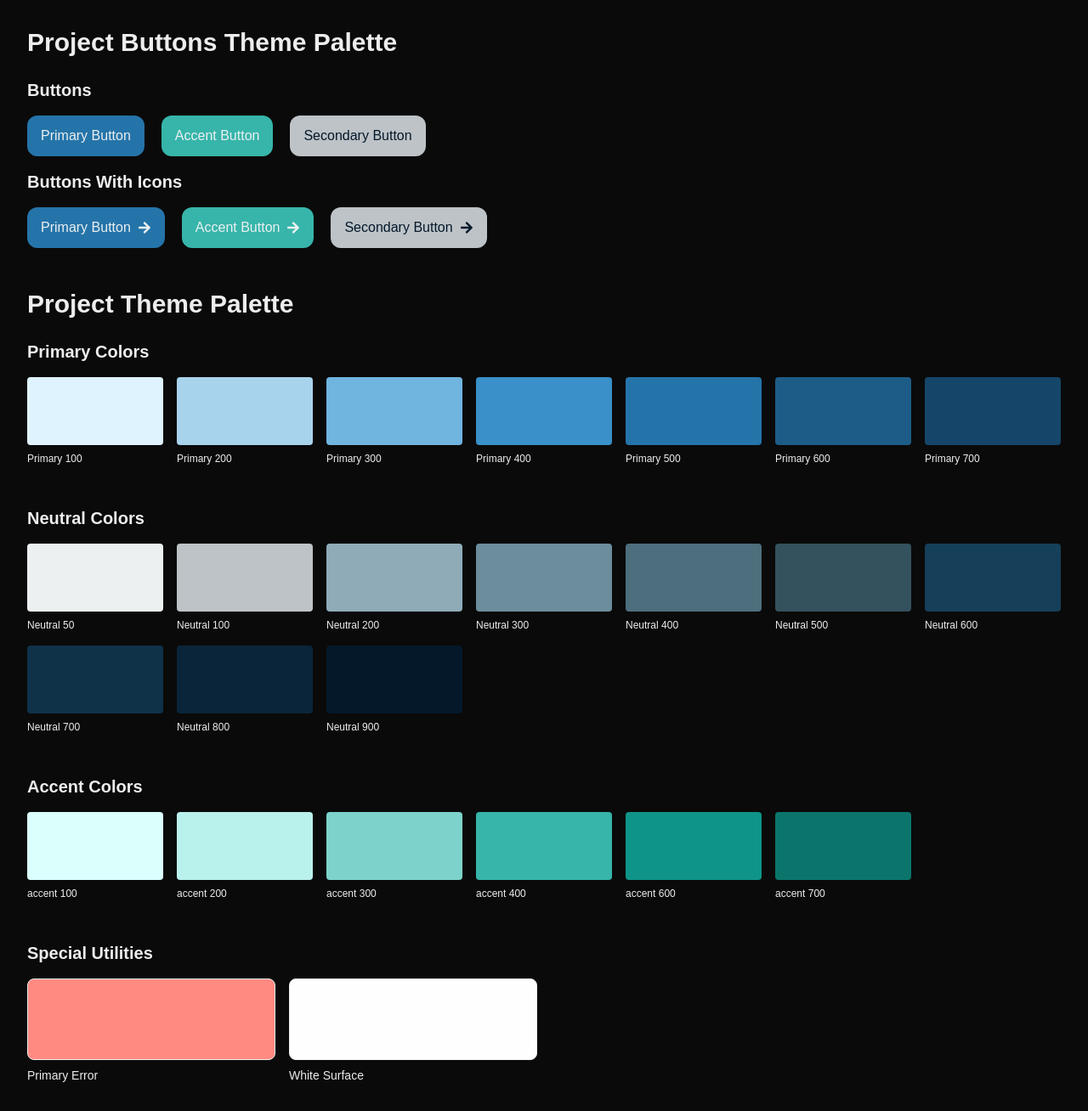
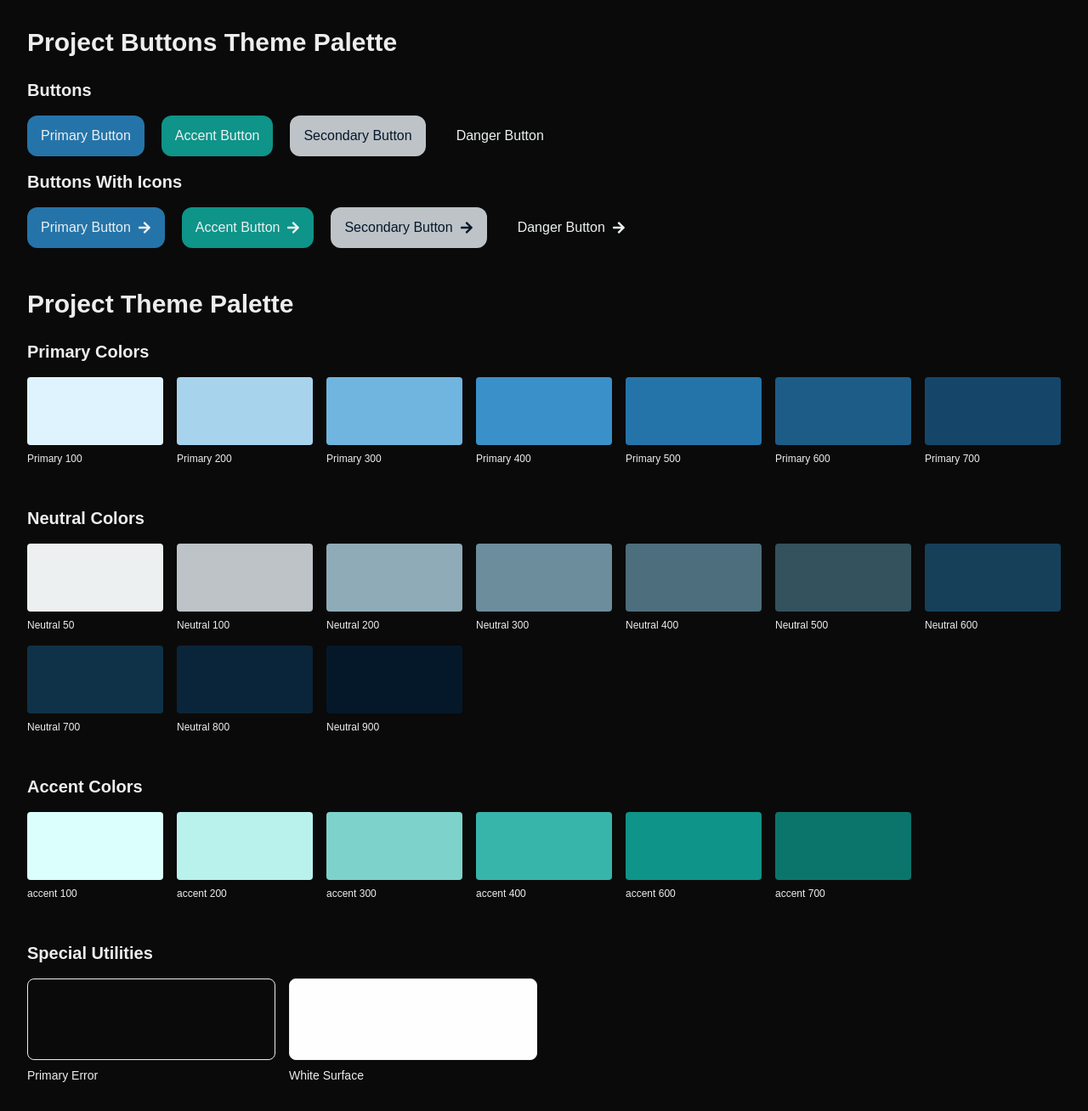
Before and after one commit to Marwan-Mamdouh/scholar, a Next.js app: page /colors in a window 1280 px wide. Shown: the whole page at 85% size. Built offline with nearby package versions, Linux system fonts and the light colour scheme.

Commit message:
style: add danger variant to Button component and add danger Colors display

```diff
--- a/src/app/globals.css
+++ b/src/app/globals.css
@@ -15,7 +15,6 @@
   --color-primary-500: var(--color-primary-500);
   --color-primary-600: var(--color-primary-600);
   --color-primary-700: var(--color-primary-700);
-  --color-primary-error: var(--color-primary-error);
 
   /* Neutral Colors */
   --color-neutral-50: var(--color-neutral-50);
@@ -36,6 +35,15 @@
   --color-accent-400: var(--color-accent-400);
   --color-accent-600: var(--color-accent-600);
   --color-accent-700: var(--color-accent-700);
+
+  /* Danger Colors */
+  --color-danger-100: var(--color-danger-100);
+  --color-danger-200: var(--color-danger-200);
+  --color-danger-300: var(--color-danger-300);
+  --color-danger-400: var(--color-danger-400);
+  --color-danger-600: var(--color-danger-600);
+  --color-danger-700: var(--color-danger-700);
+  --color-danger-800: var(--color-danger-800);
 
   --color-white-surface: var(--color-white-surface);
 }
@@ -88,7 +96,6 @@
   --color-primary-500: #2574a9;
   --color-primary-600: #1d5c87;
   --color-primary-700: #154669;
-  --color-primary-error: #ff8a81;
 
   /* Neutral Colors */
   --color-white-surface: #fefefe;
@@ -111,6 +118,15 @@
   --color-accent-600: #0e9488;
   --color-accent-700: #0b756b;
 
+  /* Danger Colors */
+  --color-danger-100: #fae6e5;
+  --color-danger-200: #ffc4c0;
+  --color-danger-300: #ff8a81;
+  --color-danger-400: #ff6f65;
+  --color-danger-600: #ff4538;
+  --color-danger-700: #e6271a;
+  --color-danger-800: #cf0d00;
+
   /* Original colors */
   --background: #0a0a0a;
   --foreground: #ededed;
@@ -127,7 +143,6 @@
     --color-primary-500: #2574a9;
     --color-primary-600: #1d5c87;
     --color-primary-700: #154669;
-    --color-primary-error: #ff8a81;
 
     /* Neutral Colors */
     --color-white-surface: #fefefe;
@@ -150,6 +165,15 @@
     --color-accent-600: #0e9488;
     --color-accent-700: #0b756b;
 
+    /* Danger Colors */
+    --color-danger-100: #fae6e5;
+    --color-danger-200: #ffc4c0;
+    --color-danger-300: #ff8a81;
+    --color-danger-400: #ff6f65;
+    --color-danger-600: #ff4538;
+    --color-danger-700: #e6271a;
+    --color-danger-800: #cf0d00;
+
     /* Original colors */
     --background: #0a0a0a;
     --foreground: #ededed;
--- a/src/components/Button.tsx
+++ b/src/components/Button.tsx
@@ -1,6 +1,6 @@
 import React from "react";
 
-type ButtonVariant = "primary" | "secondary" | "accent";
+type ButtonVariant = "primary" | "secondary" | "accent" | "danger";
 interface ButtonProps extends React.ButtonHTMLAttributes<HTMLButtonElement> {
   variant?: ButtonVariant;
 }
@@ -12,16 +12,18 @@ export default function Button({
 }: ButtonProps) {
   const variantStyles: Record<ButtonVariant, string> = {
     primary:
-      "bg-primary-500 text-neutral-50 hover:bg-gradient-to-b hover:from-accent-400 hover:to-primary-700",
+      "bg-primary-500 text-neutral-50 hover:bg-gradient-to-b hover:from-primary-300 hover:to-primary-700",
     secondary:
       "bg-neutral-100 text-neutral-900 hover:bg-gradient-to-b hover:from-neutral-100 hover:to-neutral-500",
     accent:
-      "bg-accent-400 text-neutral-50 hover:bg-gradient-to-t hover:from-accent-400 hover:to-primary-700",
+      "bg-accent-600 text-neutral-50 hover:bg-gradient-to-b hover:from-accent-300 hover:to-accent-700",
+    danger:
+      "bg-danger-500 text-neutral-50  hover:bg-danger-400",
   };
 
   return (
     <button
-          className={`btn ${variantStyles[variant]} hover:from-40% leading-8 font-medium hover:cursor-pointer py-2 px-4 rounded-xl flex items-center justify-center transition-colors ease-in-out duration-300  ${props.className || ""} flex shrink-0 gap-2`}
+      className={`btn ${variantStyles[variant]} hover:from-20% leading-8 font-medium hover:cursor-pointer py-2 px-4 rounded-xl flex items-center justify-center transition-colors ease-in-out duration-300  ${props.className || ""} flex shrink-0 gap-2`}
       {...props}
     >
       {children}
--- a/src/components/Colors.tsx
+++ b/src/components/Colors.tsx
@@ -44,6 +44,7 @@ export default function Colors() {
           <Button variant="primary">Primary Button</Button>
           <Button variant="accent">Accent Button</Button>
           <Button variant="secondary">Secondary Button</Button>
+          <Button variant="danger">Danger Button</Button>
         </div>
         <h3 className="text-xl font-semibold capitalize">Buttons with icons</h3>
         <div className="flex gap-5">
@@ -55,6 +56,9 @@ export default function Colors() {
           </Button>
           <Button variant="secondary">
             Secondary Button <FaArrowRight />
+          </Button>
+          <Button variant="danger">
+            Danger Button <FaArrowRight />
           </Button>
         </div>
       </div>
```
